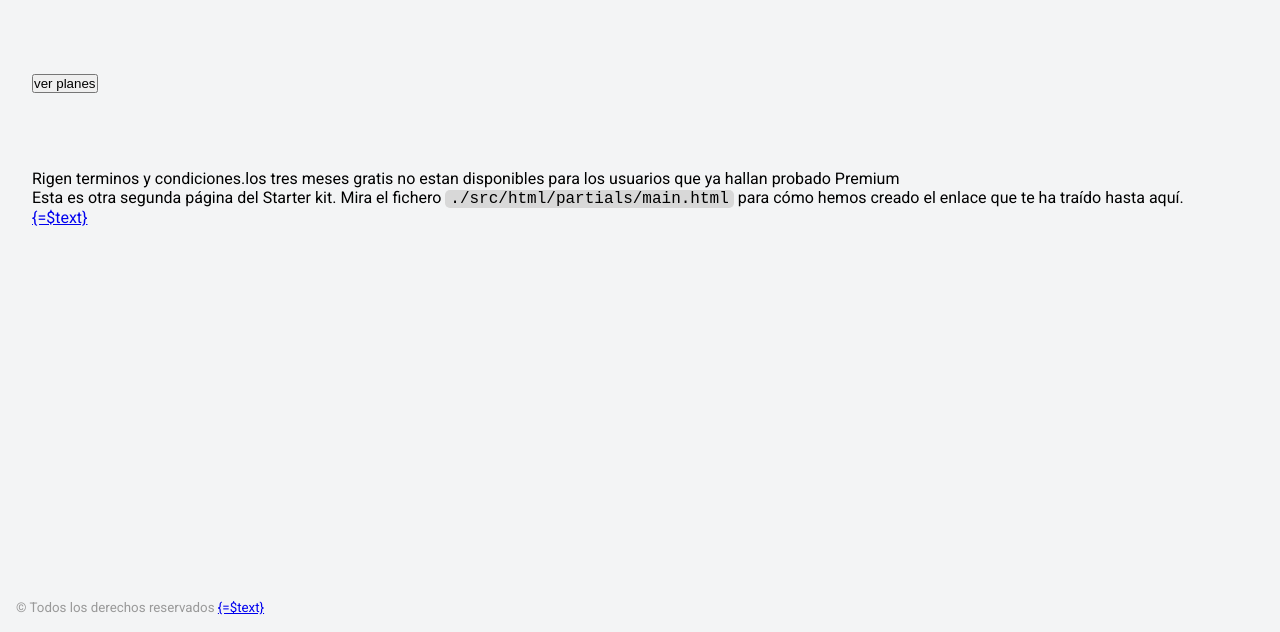
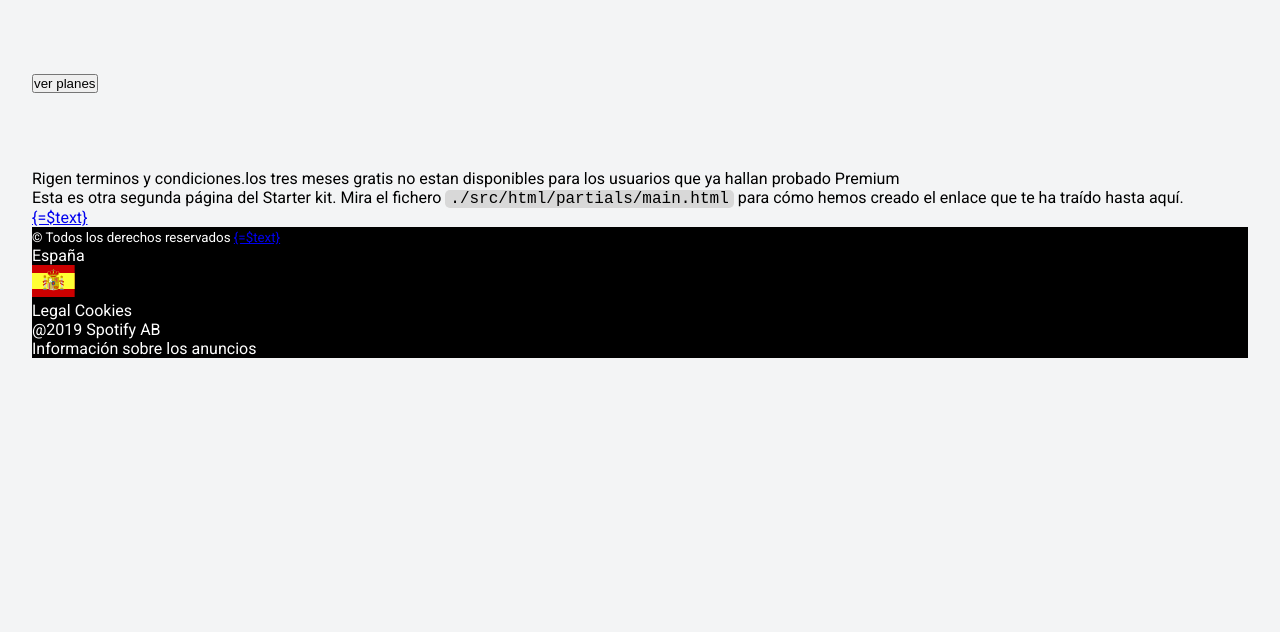
Before and after one commit to soniaggo/proyecto-spotify, a website built with Vite: page adalab-web-starter-kit-master/src/more-info.html in a window 1280 px wide. Shown: the part 168-800 px from the top of the page. Built offline with nearby package versions, Linux system fonts and the light colour scheme; files whose address does not match are found by name.

Commit message:
creado footer y creado scss

```diff
--- a/adalab-web-starter-kit-master/src/partials/footer.html
+++ b/adalab-web-starter-kit-master/src/partials/footer.html
@@ -8,4 +8,21 @@
       url="https://adalab.es"
     />
   </small>
+<div>
+  <p>España </p>
+
+  <img src="img/es.svg" alt="bandera">
+
+</div>
+<main>
+Legal
+Cookies
+</main>
+<p>
+  @2019 Spotify AB
+</p>
+
+Información sobre los anuncios
+
+
 </footer>
--- a/adalab-web-starter-kit-master/src/scss/layout/_footer.scss
+++ b/adalab-web-starter-kit-master/src/scss/layout/_footer.scss
@@ -1,10 +1,13 @@
 @use '../core/variables' as vars;
 
 .page__footer {
-    position: fixed;
-    left: 0;
-    bottom: 0;
-    width: 100vw;
-    padding: 1rem;
-    color: vars.$color-secondary;
+
+        background-color: black;
+        color: white;
+
+
+
+
+
+
 }
```
Also changed, not shown: package.json (added, +12 -0 lines), adalab-web-starter-kit-master/src/partials/img/es.svg (added), 2 other files.
